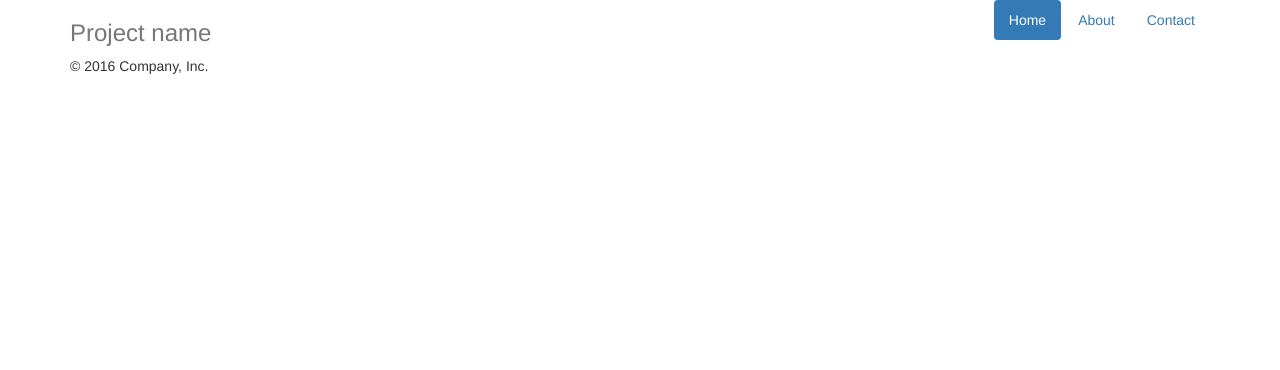
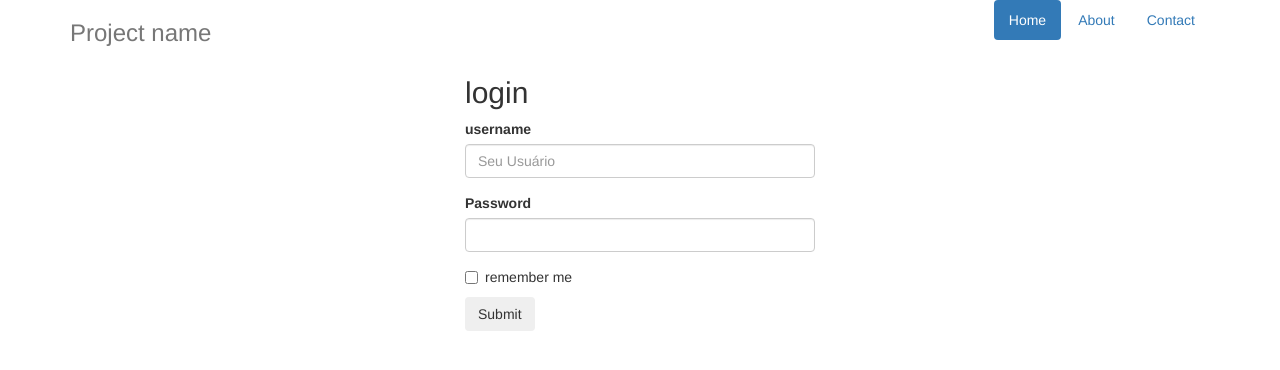
Before and after one commit to kb5134/Flask, a Flask app: page /login in a window 1280 px wide. Shown: the top 370 px of the page. Run offline with Flask 2, Linux system fonts and the light colour scheme; some libraries are stand-ins or nearby versions.

Commit message:
finalizando a aula de formularios e criando o formulario de login

```diff
--- a/app/controllers/default.py
+++ b/app/controllers/default.py
@@ -1,11 +1,19 @@
+from cgi import print_form
 from flask import render_template
 from app import app
+from app.models.form import LoginForm
 
 @app.route('/index/<user>')
 @app.route("/")
 def index():
     return render_template("index.html")
 
-@app.route('/login')
+@app.route('/login', methods=['GET','POST'])
 def login():
-    return render_template('base.html')
+    form = LoginForm()
+    if form.validate_on_submit():
+        print(form.username.data)
+        print(form.password.data)
+    else:
+        print (form.errors)
+    return render_template('login.html', form=form)
--- /dev/null
+++ b/app/models/form.py
@@ -0,0 +1,8 @@
+from flask_wtf import FlaskForm
+from wtforms import StringField, PasswordField, BooleanField
+from wtforms.validators import DataRequired
+
+class LoginForm(FlaskForm):
+    username = StringField('Username', validators=[DataRequired()])
+    password = PasswordField('Password', validators=[DataRequired()])
+    remember_me = BooleanField('Remember_me')
--- a/app/templates/base.html
+++ b/app/templates/base.html
@@ -7,13 +7,12 @@
     <!-- The above 3 meta tags *must* come first in the head; any other head content must come *after* these tags -->
     <meta name="description" content="">
     <meta name="author" content="">
-    <link rel="icon" href="../../favicon.ico">
     <link rel="canonical" href="https://getbootstrap.com/docs/3.3/examples/jumbotron-narrow/">
 
     <title> {% block title %} aula 8 flask {% endblock title %} </title>
 
     <!-- Bootstrap core CSS -->
-    <link rel="stylesheet" href="{{url_for('static', filename='css/bootstrap.min.css')}}">
+    <link rel="stylesheet" href="{{url_for('static', filename='css/bootstrap.css')}}">
 
 
   </head>
@@ -32,16 +31,11 @@
         <h3 class="text-muted">Project name</h3>
       </div>
 
-      <footer class="footer">
-        <p>&copy; 2016 Company, Inc.</p>
-      </footer>
+      {% block content %}
+      {% endblock content %}
+
     </div> <!-- /container -->
 
-    {% block content %}
-
-    {% endblock content %}
-
-    <!-- IE10 viewport hack for Surface/desktop Windows 8 bug -->
     <script src="https://ajax.googleapis.com/ajax/libs/jquery/1.12.4/jquery.min.js"></script>
     <script src="{{url_for('static', filename ='js/bootstrap.min.js')}}"></script>
 
--- a/app/templates/login.html
+++ b/app/templates/login.html
@@ -0,0 +1,34 @@
+{% extends 'base.html' %}
+
+{% block content %}
+    <div class="col-md-4 col-md-offset-4">
+        <H2>login</H2>
+        <form action="" method="POST">
+            {{form.csrf_token}}
+            <div class="form-group">
+                <label >username</label>
+                {{form.username(class="form-control", placeholder='Seu Usuário')}}
+                {% if form.errors.username %}
+                <div class="alert alert-danger" role="alert">
+                    {{form.errors.username}}
+                </div>
+                {% endif %}
+            </div>
+            <div class="form-group">
+                <label >Password</label>
+                {{form.password(class="form-control")}}
+                {% if form.errors.password %}
+                <div class="alert alert-danger" role="alert">
+                    {{form.errors.password}}
+                </div>
+                {% endif %}
+            </div>
+            <div class="checkbox">
+                <label >{{form.remember_me}} remember me</label>
+
+            </div>
+
+            <button type="submit" class="btn bt-default">Submit</button>
+        </form>
+    </div>
+{% endblock content %}
--- a/config.py
+++ b/config.py
@@ -5,3 +5,5 @@ from pickle import TRUE
 DEBUG = True
 SQLALCHEMY_DATABASE_URI = 'sqlite:///storage.db'
 SQLALCHEMY_TRACK_MODIFICATIONS = True
+
+SECRET_KEY = 'Teste'
```
